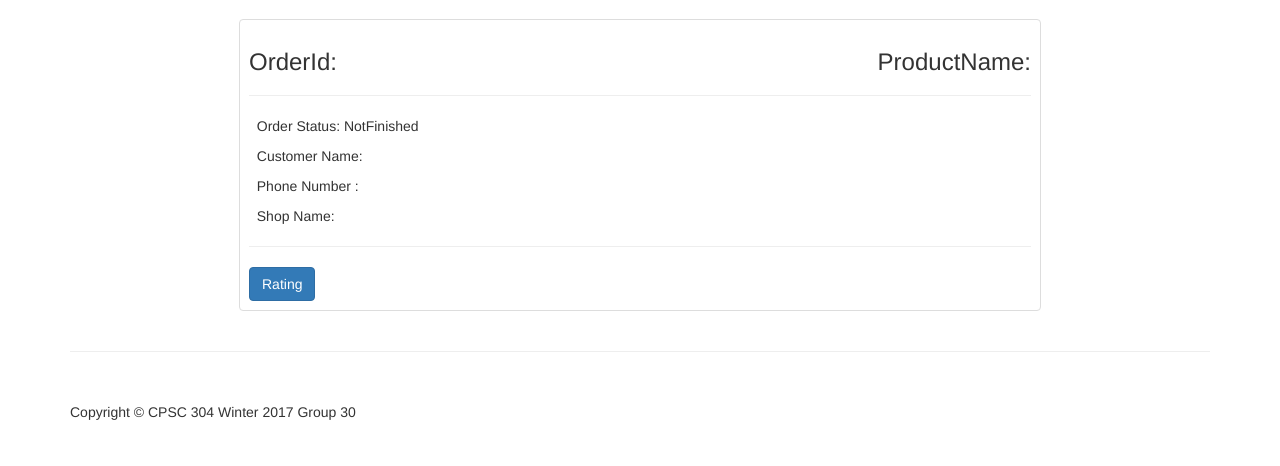
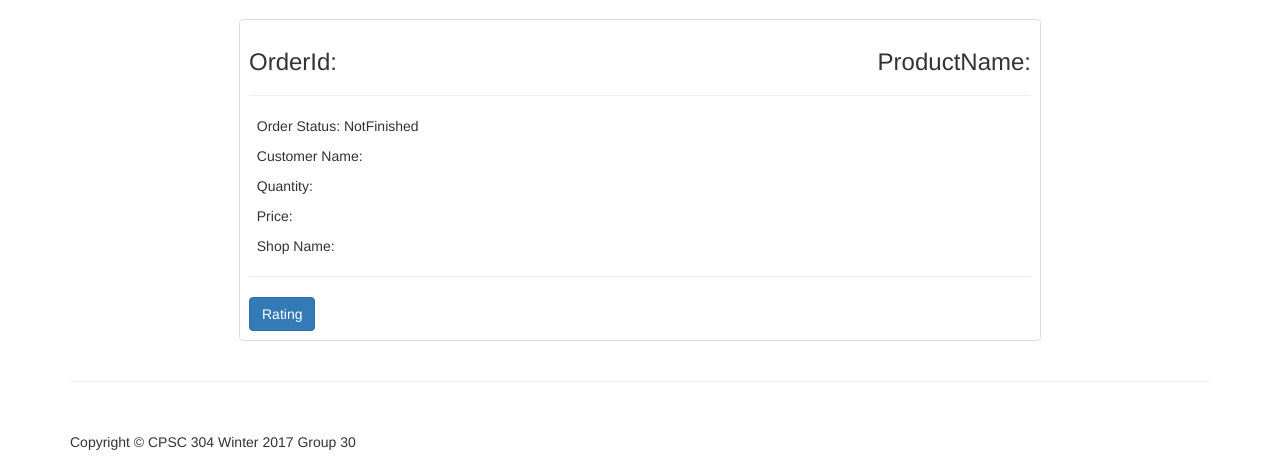
Before and after one commit to npojoku/OnlineShopping, a PHP site: page /frontend/php/viewOrders.php in a window 1280 px wide. Shown: the part 51-517 px from the top of the page. Run offline with PHP 8.4, Linux system fonts and the light colour scheme; data that the repository does not hold is empty.

Commit message:
some small changes on viewOrders

```diff
--- a/frontend/php/parts/viewOrdersBody.php
+++ b/frontend/php/parts/viewOrdersBody.php
@@ -7,10 +7,14 @@
  FROM Orders o, Person p, Products pd
   WHERE o.BuyerId = p.PersonId && o.ProductId = pd.ProductId && p.PersonId = $PersonId && o.OrderId = $id && o.OrderStatus = $status
   GROUP BY o.OrderId, o.OrderStatus";
+ ;
   if ($result=mysqli_query($con,$sql)) {
       $data=mysqli_fetch_array($result, MYSQLI_ASSOC);
    }
  }
+
+
+
     ?>
 <div class="container" style="width:65%">
 
@@ -30,7 +34,8 @@
                  ?>
 
 				<p> <?php echo "&nbsp;&nbsp;Customer Name: $data[FirstName] $data[LastName]" ?> </p>
-				<p> <?php echo "&nbsp;&nbsp;Phone Number	: $data[Phone]" ?> </p>
+				<p> <?php echo "&nbsp;&nbsp;Quantity: $data[Quantity]" ?> </p>
+				<p> <?php echo "&nbsp;&nbsp;Price: $data[Price]" ?> </p>
 				<p> <?php echo "&nbsp;&nbsp;Shop Name: $data[ShopName]" ?> </p>
 
                 <hr>
```
